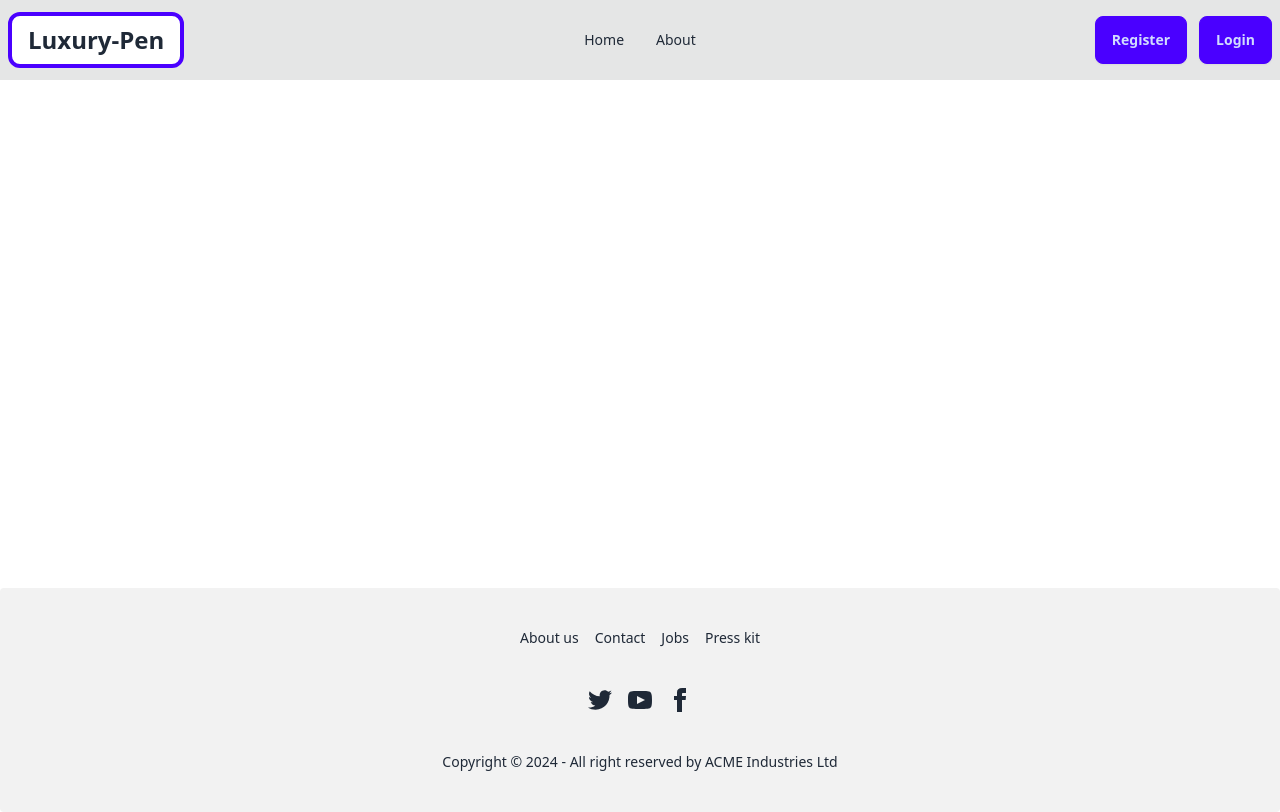
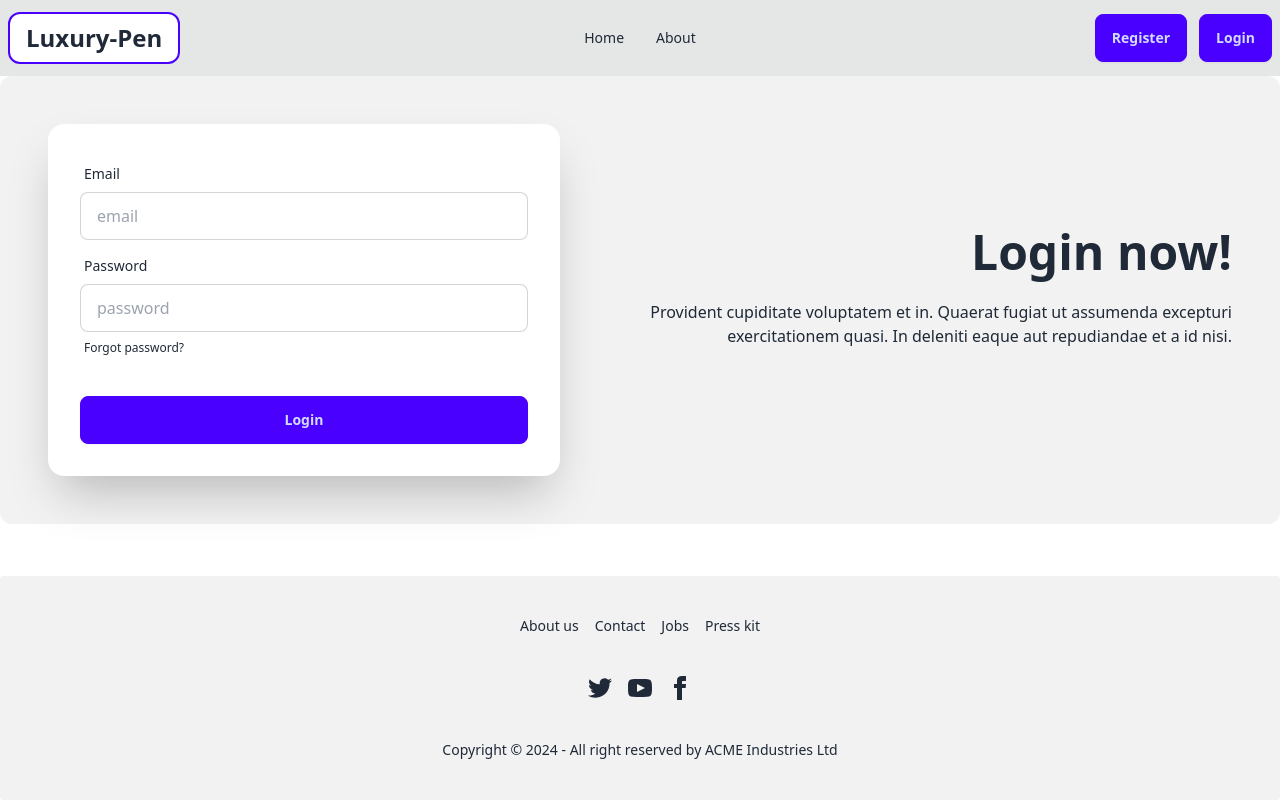
Before and after one commit to Shuvankor-Hazra/job-task-ass-10-client, a React (Vite) app: page /login in a window 1280 px wide. Built offline with nearby package versions, Linux system fonts and the light colour scheme; no server answers.

Commit message:
login page added

```diff
--- a/src/components/Product/Product.jsx
+++ b/src/components/Product/Product.jsx
@@ -1,7 +1,7 @@
 import React from 'react';
 
 const Product = ({ pen }) => {
-    const { name, image, desc, price, category, ratings, creation_date_time } = pen;
+    const { name, brand, image, desc, price, category, ratings, creation_date_time } = pen;
     return (
         <>
             <div className="card bg-base-300 border-2 min-h-[600px] p-6 abcd">
@@ -9,8 +9,9 @@ const Product = ({ pen }) => {
                     <img className='w-full hover:scale-110 transition-all' src={image} />
                 </figure>
                 <div className="flex flex-col gap-2">
-                    <h2 className="text-2xl font-semibold mt-3">{name}</h2>
-                    <p className='min-h-12'>{desc}</p>
+                    <h2 className="text-2xl font-bold mt-3">{name}</h2>
+                    <h2 className="text-xl font-bold">Brand: {brand}</h2>
+                    <p className='min-h-8'>{desc}</p>
                     <div className='font-semibold'>
                         <p>Price: $ {price}</p>
                         <p>Category: {category}</p>
--- a/src/components/Products/Products.jsx
+++ b/src/components/Products/Products.jsx
@@ -1,9 +1,8 @@
 import { useQuery } from '@tanstack/react-query';
 import React, { useEffect, useState } from 'react';
+import { FaArrowLeftLong, FaArrowRightLong } from 'react-icons/fa6';
 import useAxiosCommon from '../../hooks/useAxiosCommon';
 import Product from '../Product/Product';
-import { FaArrowLeftLong, FaArrowRightLong } from 'react-icons/fa6';
-import axios from 'axios';
 
 const Products = () => {
     const [itemsPerPage] = useState(9);
@@ -25,13 +24,13 @@ const Products = () => {
         getData();
     }, [currentPage, filter, itemsPerPage, sort])
     const getData = async () => {
-        const { data } = await axios(`${import.meta.env.VITE_API_URL}/all-books?page=${currentPage}&size=${itemsPerPage}&filter=${filter}&sort=${sort}`)
+        const { data } = await axiosCommon.get(`/all-pens?page=${currentPage}&size=${itemsPerPage}&filter=${filter}&sort=${sort}`)
         setBooks(data);
     }
 
     useEffect(() => {
         const getCount = async () => {
-            const { data } = await axios(`${import.meta.env.VITE_API_URL}/pens-count?filter=${filter}`)
+            const { data } = await axiosCommon.get(`/pens-count?filter=${filter}`)
             setCount(data.count);
         }
         getCount();
@@ -49,6 +48,44 @@ const Products = () => {
     return (
         <>
             <h2 className='text-2xl font-bold text-center py-6'>Total Products: {pens?.length}</h2>
+
+            <div className='flex flex-col md:flex-row justify-center items-center gap-5 mb-6'>
+                <div>
+                    <select
+                        onChange={e => {
+                            setFilter(e.target.value)
+                            setCurrentPage(1)
+                        }}
+                        value={filter}
+                        name='category'
+                        id='category'
+                        className='border p-4 rounded-lg'
+                    >
+                        <option value=''>Filter By Category</option>
+                        <option value='Novel'>Novel</option>
+                        <option value='Thriller'>Thriller</option>
+                        <option value='History'>History</option>
+                        <option value='Sci-Fi'>Sci-Fi</option>
+                    </select>
+                </div>
+                <div>
+                    <select
+                        onChange={e => {
+                            setSort(e.target.value)
+                            setCurrentPage(1)
+                        }}
+                        value={sort}
+                        name='sort'
+                        id='sort'
+                        className='border p-4 rounded-md'
+                    >
+                        <option value=''>Sort by Rating</option>
+                        <option value='descending'>Descending Order</option>
+                        <option value='ascending'>Ascending Order</option>
+                    </select>
+                </div>
+            </div>
+
             <div className='grid grid-cols-1 md:grid-cols-2 lg:grid-cols-3 gap-6'>
                 {
                     pens?.slice(0, 6).map((pen, idx) => <Product key={idx} pen={pen} />)
@@ -86,10 +123,6 @@ const Products = () => {
                     </div>
                 </button>
             </div>
-            {/* <div className='flex justify-between pt-6 mb-10'>
-                <button className='btn btn-primary'>Prev</button>
-                <button className='btn btn-primary'>Next</button>
-            </div> */}
         </>
     );
 };
--- a/src/layout/Main.jsx
+++ b/src/layout/Main.jsx
@@ -7,7 +7,7 @@ const Main = () => {
     return (
         <>
             <Navbar />
-            <div className="max-w-screen-xl mx-auto min-h-[calc(100vh-292px)] px-3 lg:px-0">
+            <div className="max-w-screen-xl mx-auto min-h-[calc(100vh-300px)] px-3 lg:px-0">
                 <Outlet />
             </div>
             <Footer />
--- a/src/pages/Login/Login.jsx
+++ b/src/pages/Login/Login.jsx
@@ -2,9 +2,41 @@ import React from 'react';
 
 const Login = () => {
     return (
-        <div>
-
-        </div>
+        <>
+            <div className=" bg-base-200 p-8 rounded-xl ">
+                <div className="hero-content flex-col lg:flex-row-reverse">
+                    <div className="text-center lg:text-right">
+                        <h1 className="text-5xl font-bold">Login now!</h1>
+                        <p className="py-6">
+                            Provident cupiditate voluptatem et in. Quaerat fugiat ut assumenda excepturi exercitationem
+                            quasi. In deleniti eaque aut repudiandae et a id nisi.
+                        </p>
+                    </div>
+                    <div className="card bg-base-100 w-full max-w-lg shrink-0 shadow-2xl">
+                        <form className="card-body">
+                            <div className="form-control">
+                                <label className="label">
+                                    <span className="label-text">Email</span>
+                                </label>
+                                <input type="email" placeholder="email" className="input input-bordered" required />
+                            </div>
+                            <div className="form-control">
+                                <label className="label">
+                                    <span className="label-text">Password</span>
+                                </label>
+                                <input type="password" placeholder="password" className="input input-bordered" required />
+                                <label className="label">
+                                    <a href="#" className="label-text-alt link link-hover">Forgot password?</a>
+                                </label>
+                            </div>
+                            <div className="form-control mt-6">
+                                <button className="btn btn-primary">Login</button>
+                            </div>
+                        </form>
+                    </div>
+                </div>
+            </div>
+        </>
     );
 };
 
--- a/src/shared/Navbar.jsx
+++ b/src/shared/Navbar.jsx
@@ -31,7 +31,7 @@ const Navbar = () => {
                             {navItems}
                         </ul>
                     </div>
-                    <Link to={'/'} className="text-2xl font-bold py-2 px-4 bg-white rounded-xl border-4 border-primary">Luxury-Pen</Link>
+                    <Link to={'/'} className="text-2xl font-bold py-2 px-4 bg-white rounded-xl border-2 border-primary">Luxury-Pen</Link>
                 </div>
                 <div className="navbar-center hidden lg:flex">
                     <ul className="menu menu-horizontal px-2">
```
